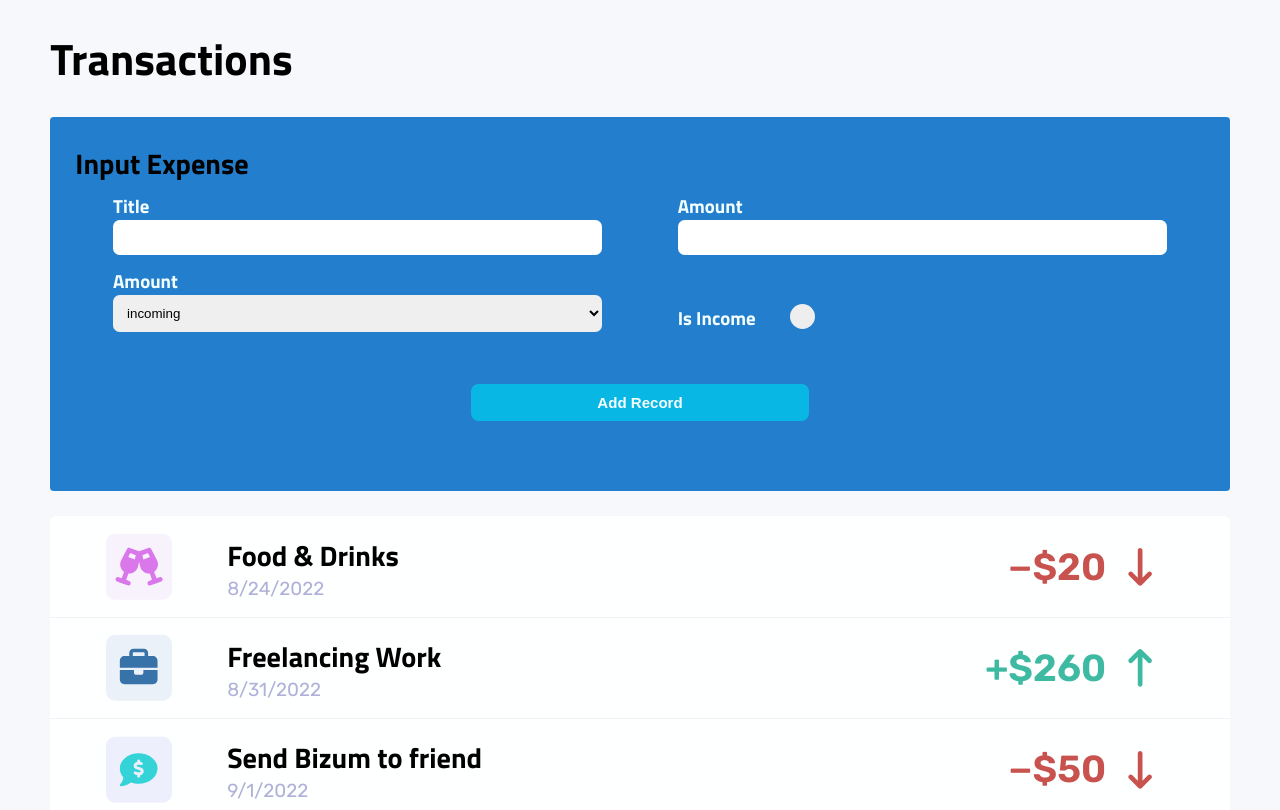
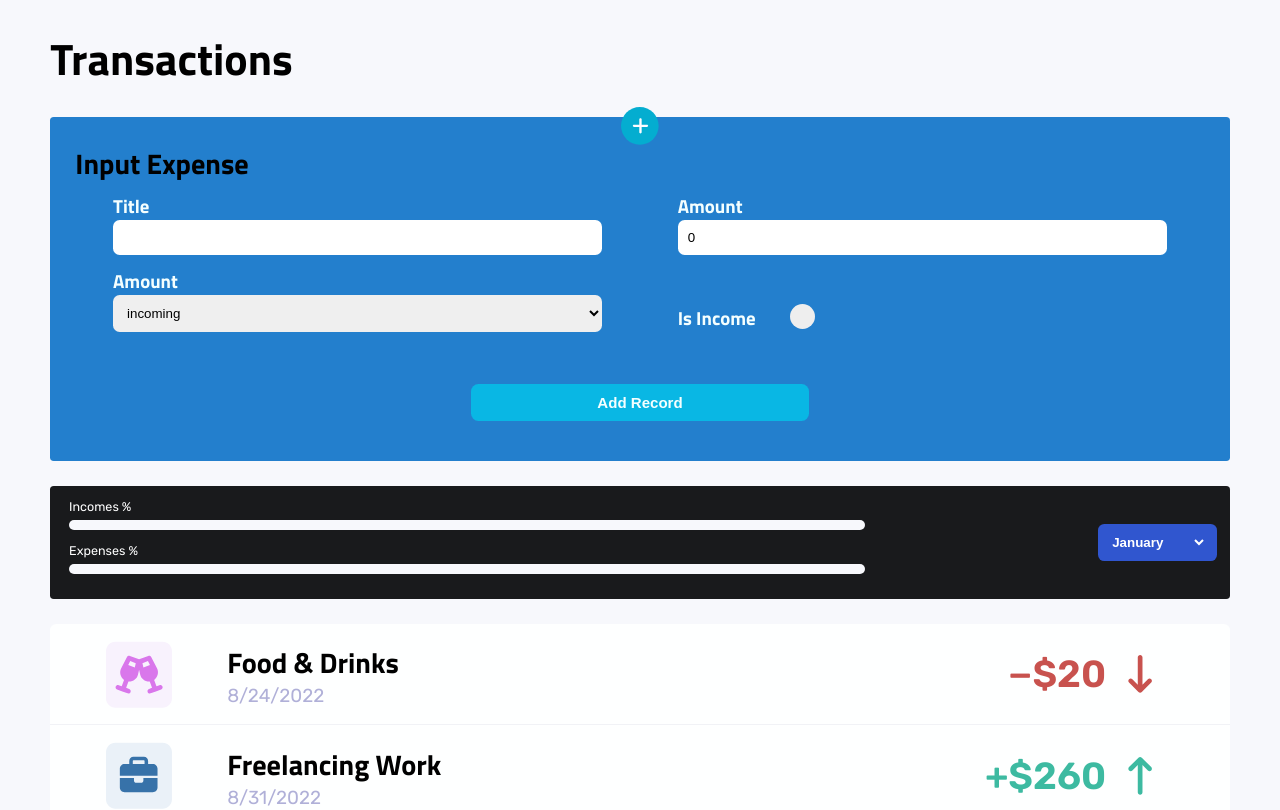
Before and after one commit to rafapm1999/training-react, a React (Create React App) app in the folder expenses/: page / in a window 1280 px wide. Shown: the top 810 px of the page. Built offline with nearby package versions, Linux system fonts and the light colour scheme.

Commit message:
Añadiendo graficas al ejercicio expenses-manager

```diff
--- a/expenses/src/App.js
+++ b/expenses/src/App.js
@@ -1,13 +1,20 @@
 import './App.css';
 import Expenses from './components/Expenses';
 import InputExpenses from './components/InputExpenses';
+import { useState } from 'react';
 
 function App() {
+  const [addExpense, setAddExpense] = useState({});
+  const saveNewExpense = (expense) => {
+    /* console.log('in app js');
+    console.log(expense); */
+    setAddExpense(expense)
+  }
   return (
     <div className="main">
       <h1>Transactions</h1>
-      <InputExpenses/>
-      <Expenses></Expenses>
+      <InputExpenses onSaveNewExpense = {saveNewExpense}/>
+      <Expenses onNewExpense = {addExpense}></Expenses>
     </div>
   );
 }
--- a/expenses/src/components/Expenses.js
+++ b/expenses/src/components/Expenses.js
@@ -1,15 +1,74 @@
+import {faChampagneGlasses,
+  faSquare,
+  faBurger,
+  faGlassWater,
+  faArrowDownLong,
+  faArrowUpLong,
+  faBriefcase,
+  faCommentDollar,
+  faSackDollar,
+  faCar,
+  faBoltLightning} from "@fortawesome/free-solid-svg-icons";
 import ItemCost from './items/ItemCost';
 import ItemIcon from "./items/ItemIcon";
 import ItemInfo from "./items/ItemInfo";
-import {itemList} from "../itemsDB/items";
+import {itemList, classesList} from "../itemsDB/items";
 import ItemContainer from './wrappers/ItemContainer';
 import Wrapper from "./wrappers/Wrapper";
+import { useState } from 'react';
+import { useEffect } from "react";
+import ExpensesFilter from "./ExpensesFilter"
 
-function Expenses() {
+function Expenses(props) {
+
+  const [expenses, setNewExpenses] = useState(itemList)
+
+  let expense = {}
+
+  const getIcons = (category) => {
+    switch (category) {
+      case "incoming":
+        return [faSquare, faBriefcase]
+      case "transfer":
+        return [faSquare, faSackDollar]
+      case "car":
+        return [faSquare, faCar]
+      case "bizum":
+        return [faSquare, faCommentDollar]
+      case "bill":
+        return [faSquare, faChampagneGlasses]
+      case "electricity":
+        return [faSquare, faBoltLightning]
+    }
+  };
+
+  useEffect(() => {
+    if (Object.keys(props.onNewExpense).length > 0) {
+      expense = {
+        icons: getIcons(props.onNewExpense.category),
+        classesList: classesList[props.onNewExpense.category],
+        data: {
+          title: props.onNewExpense.title,
+          date: new Date(Date.now()).toLocaleDateString()
+        },
+        money: {
+          amount: props.onNewExpense.amount,
+          income: props.onNewExpense.isIncome
+        }
+      };
+      setNewExpenses([...expenses, expense])
+    };
+  }, [props.onNewExpense])
+
+
+
+
 
   return (
+    <div>
+      <ExpensesFilter months={expenses}></ExpensesFilter>
     <Wrapper content={
-      itemList.map((item, index) => {
+      expenses.map((item, index) => {
         return (
         <ItemContainer key={index}>
           <ItemIcon
@@ -22,6 +81,7 @@ function Expenses() {
       );
     })
     }/>
+    </div>
   );
 };
 
--- /dev/null
+++ b/expenses/src/components/ExpensesFilter.css
@@ -0,0 +1,64 @@
+.chart{
+    display: flex;
+    justify-content: space-between;
+    align-items: center;
+    padding: 1em;
+    background-color: #191a1c;
+    border-radius: .3rem;
+}
+.chart .bars{
+    flex-basis: 70%;
+}
+.chart .form{
+    flex-basis: 30%;
+}
+.chart .bars{
+    width: 100%;
+    padding: 0 .5em;
+}
+.chart .bar{
+    width: 100%;
+    background-color: #f7f8fc;
+}
+.chart .expenses,
+.chart .incomes{
+    width: 0%;
+    height: 10px;
+    transition: all 1.5 ease;
+}
+.chart .incomes{
+    background-color: #23d4b0;
+}
+.chart .expenses{
+    background-color: #ce5352;
+}
+.chart .bar,
+.chart .incomes,
+.chart .expenses{
+    height: 10px;
+    border-radius: 3rem;
+}
+.chart .bar:first-of-type{
+    margin-bottom: 1em;
+}
+.chart select{
+    border-right: 10px solid transparent;
+    border-radius: .5rem;
+    padding: 0.8rem;
+    font-weight: bold;
+    background-color: #3056cf;
+    color: white;
+    transition: all .15s ease-in-out;
+}
+/* .chart select:focus, */
+.chart select:hover{
+    color: #303133;
+    background-color: #0bb7e1;
+    border-color: #09b7e4;
+    outline: 0;
+    box-shadow: 0 0 0 .25rem rgba(9, 183, 228, 75);
+}
+.chart .label p{
+    color: white;
+    margin-bottom: 0.5rem;
+}
--- /dev/null
+++ b/expenses/src/components/ExpensesFilter.js
@@ -0,0 +1,48 @@
+import './ExpensesFilter.css';
+import { useState } from 'react';
+import Wrapper from './wrappers/Wrapper';
+import {expensesStats} from "../utils/expensesStats"
+import {monthToString} from "../utils/monthToString"
+function ExpensesFilter(props) {
+
+    const stats = expensesStats(props.months)
+  return (
+    <Wrapper content={
+        <div className='chart'>
+            <div className="bars">
+                <div className="label">
+                    <p>Incomes %</p>
+                    <div className="bar">
+                        <div className="incomes" style={{width:`${stats[0]}`}}></div>
+                    </div>
+                </div>
+                <div className="label">
+                    <p>Expenses %</p>
+                    <div className="bar">
+                        <div className="expenses" style={{width:`${stats[1]}`}}></div>
+                    </div>
+                </div>
+            </div>
+            <form action="">
+                <select name="month">
+                    <option value="January">January</option>
+                    <option value="February">February</option>
+                    <option value="March">March</option>
+                    <option value="April">April</option>
+                    <option value="May">May</option>
+                    <option value="June">June</option>
+                    <option value="July">July</option>
+                    <option value="August">August</option>
+                    <option value="September">September</option>
+                    <option value="October">October</option>
+                    <option value="November">November</option>
+                    <option value="December">December</option>
+                </select>
+            </form>
+        </div>
+
+    }/>
+  );
+}
+
+export default ExpensesFilter;
--- a/expenses/src/components/InputExpenses.css
+++ b/expenses/src/components/InputExpenses.css
@@ -1,4 +1,5 @@
 .new-expense{
+    position: relative;
     width: 100%;
     background-color: #237fcd;
     padding: 2em;
@@ -6,6 +7,10 @@
     display: flex;
     flex-wrap: wrap;
     justify-content: space-evenly;
+}
+.new-expense .item-icon{
+    position: absolute;
+    top: -10px;
 }
 .new-expense h2{
     flex-basis: 100%;
@@ -19,6 +24,8 @@
     padding: 0.5em 3em;
     display: flex;
     flex-direction: column;
+    max-height: 150px;
+    transition: all 0.3s linear;
 }
 .new-expense input,
 .new-expense select,
@@ -41,7 +48,8 @@
     color: #f4ffff;
     font-weight: bold;
     font-size: 1.2rem;
-    margin: 3em;flex-basis: 30%;
+    margin: 3em 0 1em;
+    flex-basis: 30%;
 }
 .income-container{
     flex-direction: row;
@@ -83,7 +91,7 @@
     transition: background-color .15s ease-in-out;
 }
 
-/* Create the cjeckmark indicator (hidden when not checked) */
+/* Create the checkmark indicator (hidden when not checked) */
 .checkmark::after{
     content: '';
     position: absolute;
@@ -105,3 +113,13 @@ border: solid white;
 border-width: 0 2px 2px 0;
 transform: rotate(45deg)
 }
+.hidden,
+.hidden .checkmark,
+button .hidden {
+    max-height:  0;
+    margin: 0;
+    padding: 0;
+    overflow: hidden;
+    transition: all 0.3s linear;
+    /* display: none; */
+}
--- a/expenses/src/components/InputExpenses.js
+++ b/expenses/src/components/InputExpenses.js
@@ -1,7 +1,19 @@
 import './InputExpenses.css';
+import { faCircle, faPlus } from '@fortawesome/free-solid-svg-icons';
+import { classesList } from '../itemsDB/items';
+import ItemIcon from "./items/ItemIcon"
 import Wrapper from "./wrappers/Wrapper"
 import {useState} from "react"
-function InputExpenses() {
+
+function InputExpenses(props) {
+    const [visible, setVisible] = useState(true);
+    const handleVisible = (e) => {
+        console.log('click');
+
+        e.stopPropagation();
+        setVisible(!visible);
+    };
+
     const [expense, setNewExpense] = useState({
         title:"",
         amount:0,
@@ -9,8 +21,14 @@ function InputExpenses() {
         isIncome: false,
     });
     const handleSubmit = (e) => {
-        e.preventDefault() //Para que no recargue la pagina al enviar formulario
-        console.log(expense);
+        e.preventDefault(); //Para que no recargue la pagina al enviar formulario
+        props.onSaveNewExpense(expense);
+        setNewExpense({
+            title:"",
+            amount:0,
+            category:"incoming",
+            isIncome: false,
+        });
 
     }
     const handleInputChange = (e) => {
@@ -18,7 +36,7 @@ function InputExpenses() {
         const value = target.type === 'checkbox' ? target.checked : target.value;
         const name = target.name;
         setNewExpense({
-            ...expense,
+            ...expense, //Para que no sobreescriba los valores ya definidos en expense y no hayan recibido modificación
             [name]:value
         });
     };
@@ -26,27 +44,34 @@ function InputExpenses() {
   return (
     <Wrapper content={
         <form className="new-expense" onSubmit={handleSubmit}>
+           <ItemIcon
+                onClick={handleVisible}
+                icons = {[faCircle, faPlus]}
+                classes= {classesList.insurance}
+                size={"fa-2x"}
+           />
+
             <h2>Input Expense</h2>
-            <div className="form-container">
+            <div className={`form-container ${!visible && "hidden"}`}>
                 <label htmlFor='title'>
                     <h3>Title</h3>
                 </label>
                 <input
                     onChange={handleInputChange}
-                    title={expense.value}
+                    value={expense.title}
                     type="text"
                     name="title"
                     id="title"
                 ></input>
             </div>
 
-            <div className="form-container">
+            <div className={`form-container ${!visible && "hidden"}`}>
                 <label htmlFor='amount'>
                     <h3>Amount</h3>
                 </label>
                 <input
                     onChange={handleInputChange}
-                    amount={expense.value}
+                    value={expense.amount}
                     type="number"
                     name="amount"
                     id="amount"
@@ -56,11 +81,11 @@ function InputExpenses() {
                 ></input>
             </div>
 
-            <div className="form-container">
+            <div className={`form-container ${!visible && "hidden"}`}>
                 <label htmlFor='category'>
                     <h3>Amount</h3>
                 </label>
-                <select onChange={handleInputChange} name="category">
+                <select onChange={handleInputChange} name="category" value={expense.category}>
                     <option value="incoming">incoming</option>
                     <option value="transfer">transfer</option>
                     <option value="car">car</option>
@@ -70,18 +95,20 @@ function InputExpenses() {
                 </select>
             </div>
 
-            <div className="form-container income-container">
+            <div className={`form-container income-container ${!visible && "hidden"}`}>
                 <label htmlFor='isIncome'>
                     <h3>Is Income</h3>
                 </label>
                <input
+                    onChange={handleInputChange}
                     type="checkbox"
                     id="isIncome"
-                    name="isIcome"
+                    name="isIncome"
+                    checked={expense.isIncome}
                ></input>
                <span className='checkmark' aria-hidden="true"></span>
             </div>
-            <button>Add Record</button>
+            <button className={`${!visible && "hidden"}`}>Add Record</button>
         </form>
     }/>
   );
--- a/expenses/src/components/items/ItemIcon.css
+++ b/expenses/src/components/items/ItemIcon.css
@@ -40,3 +40,9 @@
 .light-electricity{
     color: #edfaf8;
 }
+.insurance{
+    color: #fdfcff;
+}
+.light-insurance{
+    color: #04add0;
+}
--- a/expenses/src/components/items/ItemIcon.js
+++ b/expenses/src/components/items/ItemIcon.js
@@ -4,8 +4,8 @@ import {FontAwesomeIcon} from "@fortawesome/react-fontawesome"
 
 function ItemIcon(props) {
   return (
-    <div className="item-icon fa-4x flex-20 flex-center">
-      <span className="fa-layers fa-fw fa-xl">
+    <div className={`item-icon ${props.size || "fa-4x"} flex-20 flex-center`}>
+      <span className="fa-layers fa-fw fa-xl" onClick={props.onClick || null}>
         <FontAwesomeIcon icon={props.icons[0]} className={props.classes.bgColor}/>
         <FontAwesomeIcon
           icon={props.icons[1]}
--- a/expenses/src/itemsDB/items.js
+++ b/expenses/src/itemsDB/items.js
@@ -32,6 +32,10 @@ import {faChampagneGlasses,
       electricity:{
         bgColor:'light-electricity',
         color: 'electricity',
+      },
+      insurance: {
+        bgColor: "light-insurance",
+        color: "insurance"
       }
     };
 
--- /dev/null
+++ b/expenses/src/utils/expensesStats.js
@@ -0,0 +1,19 @@
+export const expensesStats = (itemList) => {
+    let incomes = 0,
+    expenses = 0,
+    total = 0;
+    if (itemList.length===0) {
+        return [0,0]
+    }
+    itemList.forEach(element => {
+        if (element.money.income) {
+            incomes += element.money.amount;
+        } else {
+            expenses += element.money.amount;
+        }
+    });
+    total = Math.abs(incomes) + Math.abs(expenses);
+    let incomesPercentage = Math.round((incomes * 100 / total));
+    let expensesPercentage = Math.round((expenses * 100 / total));
+    return [incomesPercentage, expensesPercentage];
+}
--- /dev/null
+++ b/expenses/src/utils/monthToString.js
@@ -0,0 +1,29 @@
+export const monthToString = (string) => {
+    let month = Number(string.split("/")[1])
+    switch (month) {
+        case 1:
+            return "January"
+        case 2:
+            return "February"
+        case 3:
+            return "March"
+        case 4:
+            return "April"
+        case 5:
+            return "May"
+        case 6:
+            return "June"
+        case 7:
+            return "July"
+        case 8:
+            return "August"
+        case 9:
+            return "September"
+        case 10:
+            return "October"
+        case 11:
+            return "November"
+        case 12:
+            return "December"
+    }
+}
```
